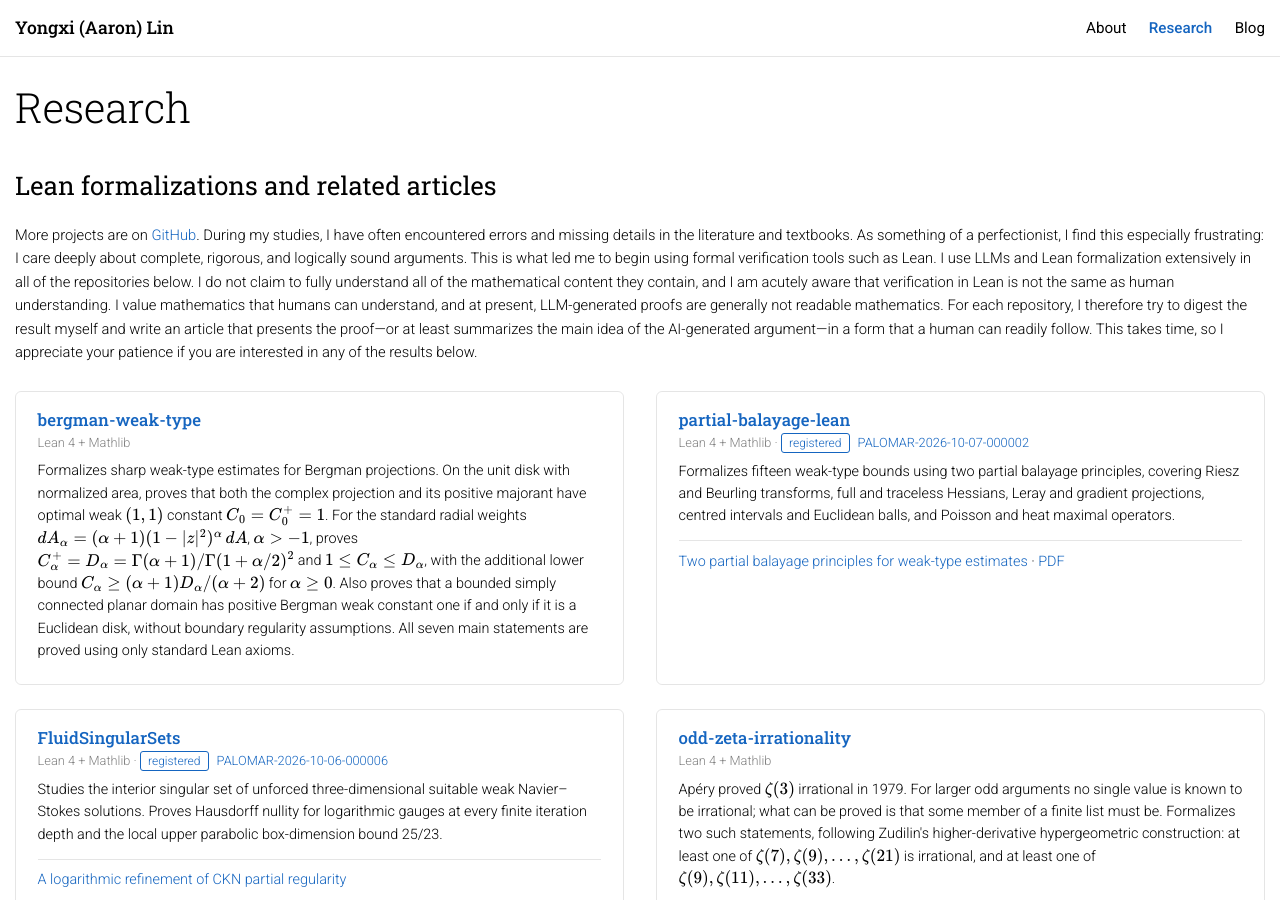
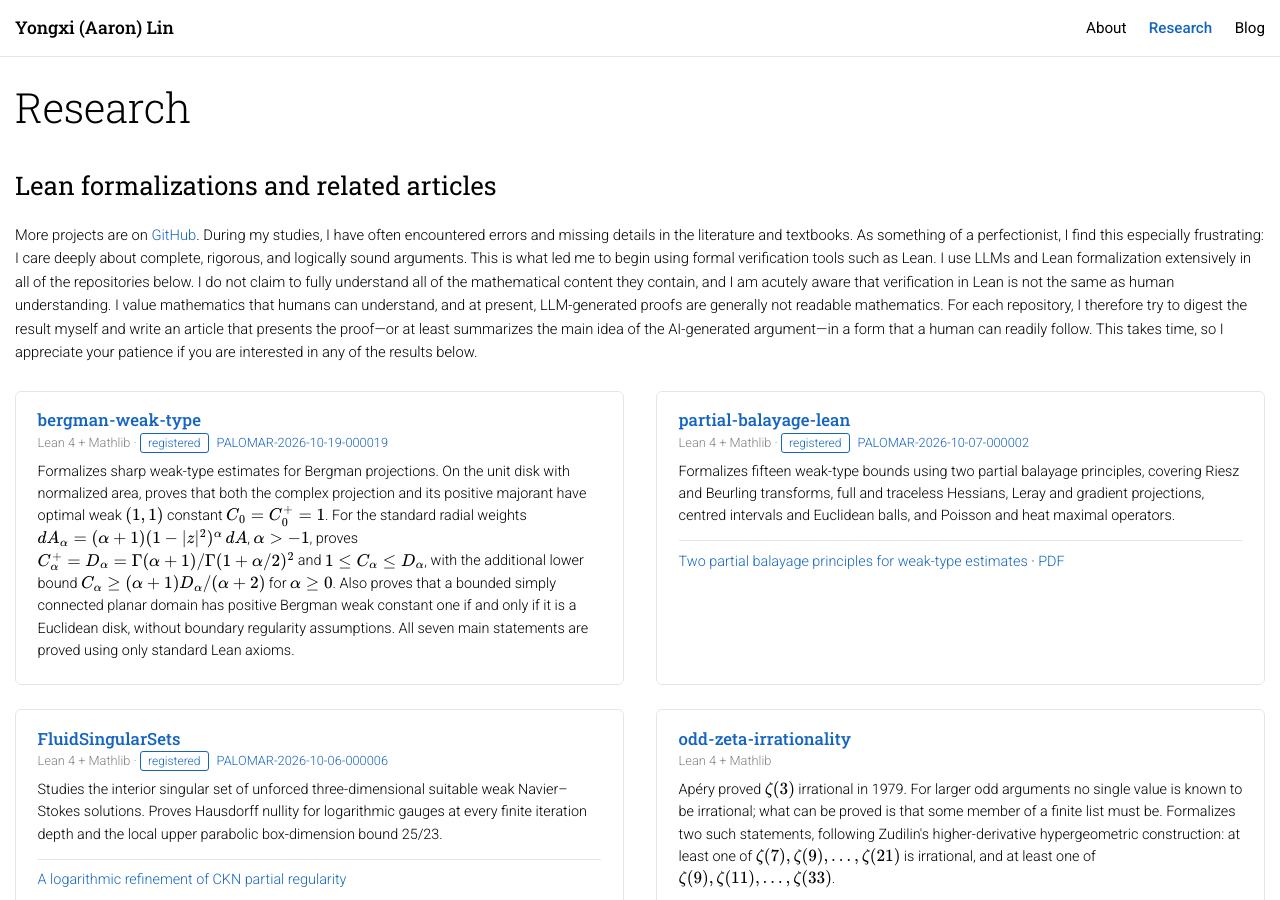
Before and after one commit to CoolRmal/coolrmal.github.io, a Jekyll site: the page built from research.md, in a window 1280 px wide and 900 px high. Built offline with Jekyll 4.4.1, drawn with Linux system fonts in a browser that asks for light colours; formulas are drawn with MathJax 3.

Commit message:
Add Palomar registration link for Bergman weak-type project

```diff
--- a/research.md
+++ b/research.md
@@ -28,7 +28,7 @@ nav: research
 
 <div class="repo-card" id="bergman-weak-type">
   <h3 class="entry-title"><a href="https://github.com/CoolRmal/bergman-weak-type" target="_blank" rel="noopener noreferrer">bergman-weak-type</a></h3>
-  <p class="entry-meta">Lean 4 + Mathlib</p>
+  <p class="entry-meta">Lean 4 + Mathlib &middot; <span class="badge">registered</span> <a href="https://palomar-registry.org/entry?id=PALOMAR-2026-10-19-000019&amp;version=1" target="_blank" rel="noopener noreferrer">PALOMAR-2026-10-19-000019</a></p>
   <p class="repo-description">
     Formalizes sharp weak-type estimates for Bergman projections. On the unit disk with
     normalized area, proves that both the complex projection and its positive majorant have
```
